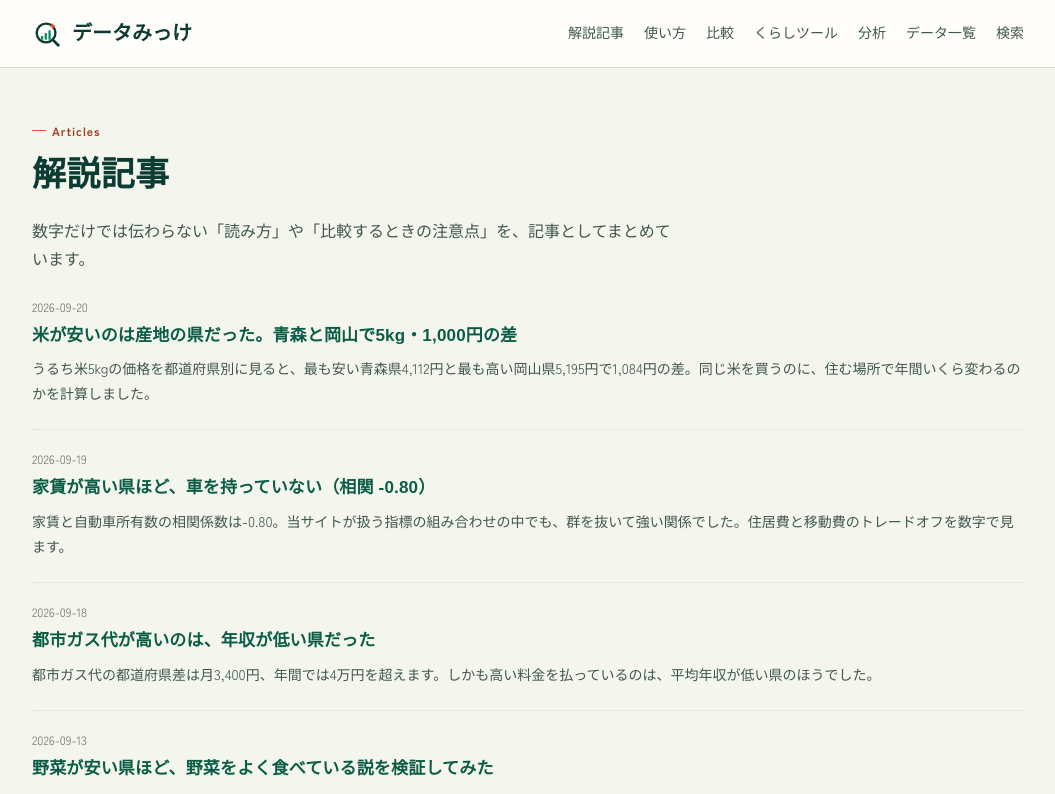
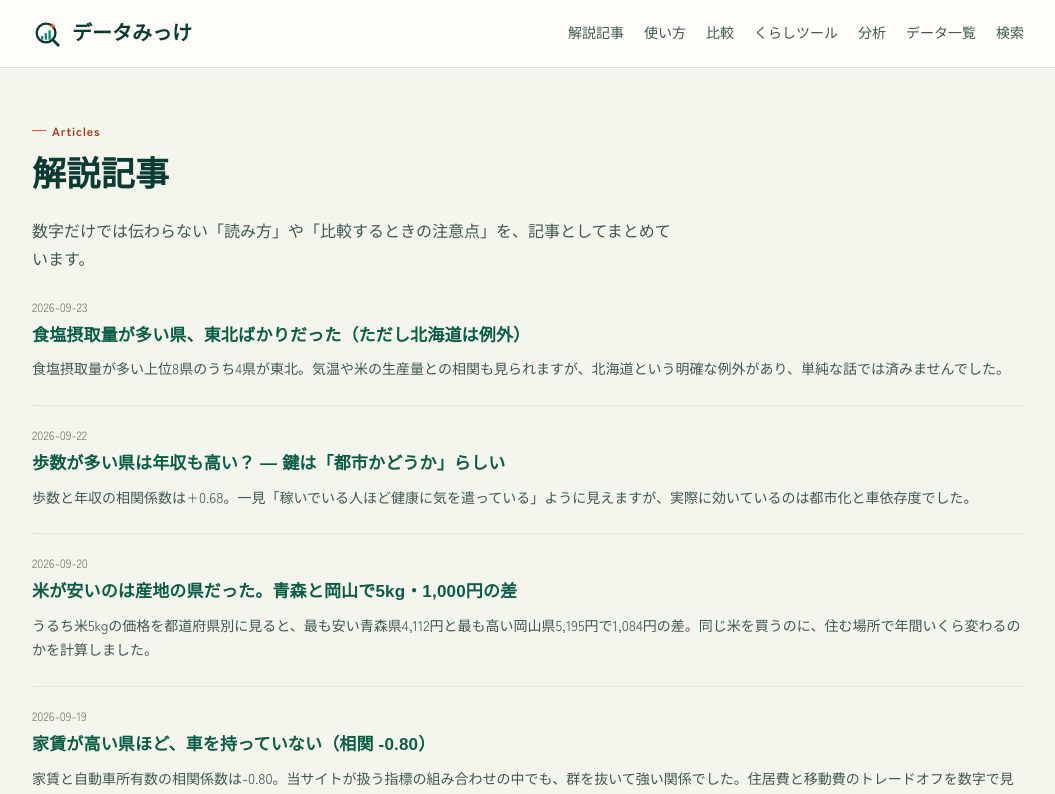
Before and after one commit to OW-beep/data-mikke, a Next.js app: page /articles in a window 1280 px wide. Shown: the top 794 px of the page, without its empty margins (112-1167 px from the left). Built offline with nearby package versions, Linux system fonts and the light colour scheme; no server answers; a web font is replaced by a local one.

Commit message:
生活費・健康カテゴリのデータセットと解説記事を追加

```diff
--- a/src/articles/index.ts
+++ b/src/articles/index.ts
@@ -71,6 +71,8 @@ import { convenienceStoreIncomeCorrelationNotArea } from "./convenience-store-in
 import { livingCostDatasetsIntro } from "./living-cost-datasets-intro";
 import { healthScoreExplained } from "./health-score-explained";
 import { vegetablePriceAndIntake } from "./vegetable-price-and-intake";
+import { stepsIncomeUrbanizationLink } from "./steps-income-urbanization-link";
+import { saltIntakeTohokuConcentration } from "./salt-intake-tohoku-concentration";
 import { gasBillIncomeRegressive } from "./gas-bill-income-regressive";
 import { rentVsCarOwnership } from "./rent-vs-car-ownership";
 import { ricePriceProducingRegionGap } from "./rice-price-producing-region-gap";
@@ -156,7 +158,9 @@ export const ARTICLE_LIST: Article[] = [
   vegetablePriceAndIntake,
   gasBillIncomeRegressive,
   rentVsCarOwnership,
-  ricePriceProducingRegionGap
+  ricePriceProducingRegionGap,
+  stepsIncomeUrbanizationLink,
+  saltIntakeTohokuConcentration
 ].sort((a, b) => (a.publishedAt < b.publishedAt ? 1 : -1));
 
 export function getArticle(slug: string): Article | undefined {
--- /dev/null
+++ b/src/articles/salt-intake-tohoku-concentration.ts
@@ -0,0 +1,23 @@
+import { Article } from "./types";
+
+export const saltIntakeTohokuConcentration: Article = {
+  slug: "salt-intake-tohoku-concentration",
+  title: "食塩摂取量が多い県、東北ばかりだった（ただし北海道は例外）",
+  excerpt:
+    "食塩摂取量が多い上位8県のうち4県が東北。気温や米の生産量との相関も見られますが、北海道という明確な例外があり、単純な話では済みませんでした。",
+  publishedAt: "2026-09-23",
+  relatedDataset: "saltIntake",
+  body: [
+    "食塩摂取量の都道府県別データを見ていくと、上位に東北の県が目立ちます。多い順に秋田県10.8g、山梨県10.7g、宮城県10.6g、山形県10.5g、茨城県10.4g、長野県10.4g、愛媛県10.4g、岩手県10.3g。8県のうち秋田・宮城・山形・岩手の4県が東北です。全国の中央値は9.7gなので、東北勢はいずれもそれを上回っています。",
+
+    "気温との相関係数は-0.52で、ゆるやかな負の相関があります。寒い地域ほど塩分摂取量が多い、という傾向自体は見えます。これは、冷蔵技術が普及する前、寒冷地では野菜や魚を塩漬け・味噌漬けにして保存する食文化が根付いたことの名残と考えるのが自然です。実際、東北地方は漬物や塩蔵の魚など、塩分を使った保存食が豊富な地域として知られています。",
+
+    "ただし、この「寒い＝塩分が多い」という説には大きな例外があります。北海道です。気温は10.2℃と全国でも下位から数えるほど寒い地域ですが、食塩摂取量は9.1gで、むしろ少ない側に位置しています。同じくらい寒い岩手県（気温11.2℃、塩分10.3g）とは対照的です。",
+
+    "米の生産量（1人あたり）との相関係数は+0.56で、こちらもそれなりの相関があります。塩分摂取量が多い上位県には秋田（米671.8）や宮城（507.9）、山形（510.0）、岩手（408.5）など、米どころが多く含まれます。ただし山梨県（米21.4）や愛媛県（米36.3）のように、米の生産量が少ないのに塩分摂取量が多い県もあり、こちらも一枚岩の説明にはなりません。",
+
+    "気温・米どころのどちらの説明も、それだけでは北海道の例外を埋められません。むしろ実態に近いのは、「東北地方には塩分の多い食文化が根付いている」という、地域そのものに紐づく要因だと考えられます。気温や米の生産量は、その東北という地域の特徴とたまたま重なって相関として出ているだけ、という可能性が高いでしょう。",
+
+    "統計的な相関は、こうして複数の指標を並べてようやく「単純な説明では済まない」ことが分かる場合があります。今回は寒さでも米でもなく、東北という地域固有の食文化が一番大きな要因らしい、というのが正直な結論です。"
+  ]
+};
--- /dev/null
+++ b/src/articles/steps-income-urbanization-link.ts
@@ -0,0 +1,24 @@
+import { Article } from "./types";
+
+export const stepsIncomeUrbanizationLink: Article = {
+  slug: "steps-income-urbanization-link",
+  title: "歩数が多い県は年収も高い？ — 鍵は「都市かどうか」らしい",
+  excerpt:
+    "歩数と年収の相関係数は+0.68。一見「稼いでいる人ほど健康に気を遣っている」ように見えますが、実際に効いているのは都市化と車依存度でした。",
+  publishedAt: "2026-09-22",
+  relatedDataset: "steps",
+  affiliateKeyword: "ウォーキングシューズ",
+  body: [
+    "「歩数」と「年収」を都道府県別に並べてみると、相関係数はおよそ+0.68。統計的にはかなりはっきりした正の相関です。歩数が多い県ほど年収も高い——一見すると「稼いでいる人ほど運動や健康に気を遣っている」という話に見えます。ただ、他の指標も一緒に見ていくと、もう少し違う理由が浮かび上がってきます。",
+
+    "歩数が多い上位は、神奈川県9,108歩、福岡県8,468歩、兵庫県8,393歩、埼玉県8,382歩、大阪府8,282歩、東京都8,190歩。少ない方は秋田県6,492歩、石川県6,906歩、沖縄県6,930歩、鹿児島県6,960歩と続きます。上位・下位の差はおよそ2,600歩。1日にすると小さくないですが、東京都は年収が全国トップ（599千円）なのに歩数は上位グループの中では控えめ、という点にすでに違和感があります。",
+
+    "実際に相関係数を並べると、歩数との結びつきが年収（+0.68）よりも強い指標があります。都市化を示す「都市度指数」との相関は+0.66、自動車所有数との相関は-0.53、家賃との相関は+0.50。つまり歩数が多い県は、車を持たず、家賃が高く、都市度指数が高い——要するに「都市的な暮らし」をしている県だということです。年収が高い県はだいたい都市部に集中しているため、歩数×年収という組み合わせも、その裏にある「都市かどうか」という共通要因を映しているにすぎない可能性が高いです。",
+
+    "これは直感的にも納得できます。都市部では電車やバスで移動し、駅までの徒歩、乗り換え、目的地までの徒歩が積み重なります。車がある地域では、玄関から車、車から目的地の入口まで、という短い移動が中心になり、歩数は伸びにくくなります。神奈川県の車保有数917台（1千世帯あたり）に対し、秋田県は1,802台。約2倍の差があり、歩数の差とちょうど裏返しの関係になっています。",
+
+    "「年収を上げれば歩数が増える」というよりは、「都市に住むかどうかで、年収も歩数も一緒に変わる」という方が実態に近いでしょう。年収と歩数を直接結びつける前に、都市化という共通要因を挟んで見る必要がある、というのがこの相関の正しい読み方だと思います。",
+
+    "とはいえ、歩数が多いこと自体はシンプルに良いことです。車に依存しない生活は歩数を増やす効果があるので、都市に住んでいなくても、駅まで歩く、一駅分歩くといった工夫は、都市部の歩数に近づく手段として有効そうです。"
+  ]
+};
```
